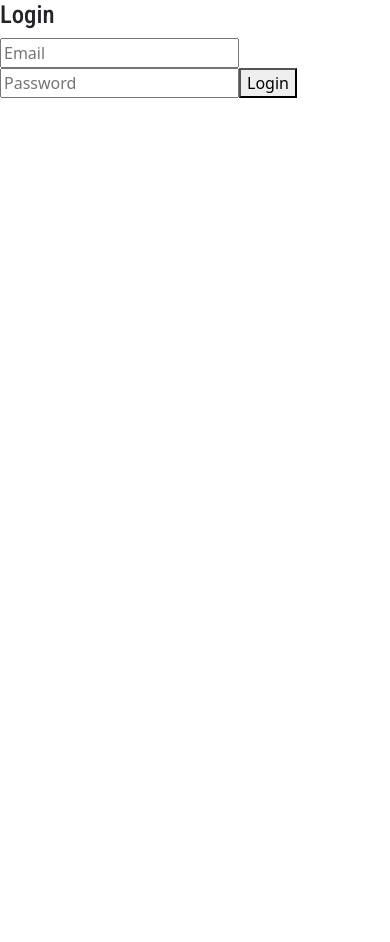
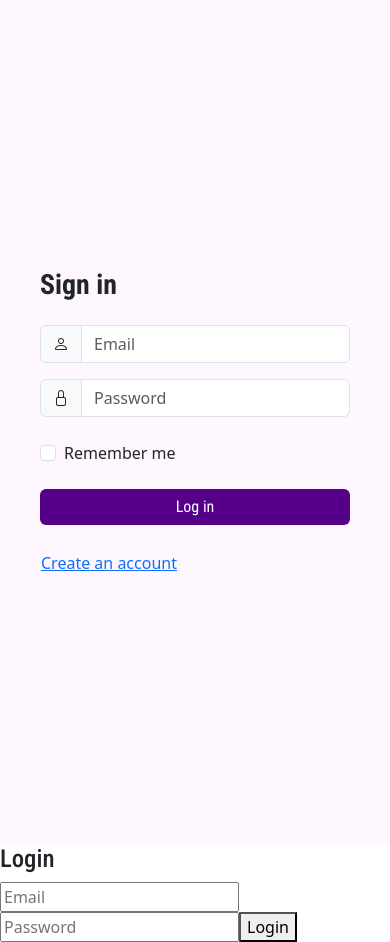
Before and after one commit to Krithiga-Balakrishnan/RP-24-25J-146, a React (Create React App) app in the folder FrontEnd/: page /login in a window 390 px wide. Before the commit the page ends 844 px from the top, so only its background shows below. Built offline with nearby package versions, Linux system fonts and the light colour scheme; no server answers; a web font is replaced by a local one; what quill-cursors would draw is missing.

Commit message:
Login & Register UI added with minimal styles

```diff
--- /dev/null
+++ b/FrontEnd/src/css/Login.css
@@ -0,0 +1,70 @@
+.auth-container {
+    display: flex;
+    min-height: 100vh;
+    align-items: center;
+    justify-content: center;
+    background-color: #fef7ff;
+    padding: 1rem;
+}
+
+.auth-card {
+    width: 100%;
+    max-width: 1000px;
+    background-color: #fef7ff;
+    border-radius: 8px;
+    overflow: hidden;
+    box-shadow: 0 4px 20px rgba(0, 0, 0, 0.1);
+    margin: 0;
+}
+
+.form-container {
+    display: flex;
+    align-items: center;
+    justify-content: center;
+    padding: 2rem;
+}
+
+.auth-form {
+    width: 100%;
+    max-width: 400px;
+}
+
+.image-container {
+    display: flex;
+    align-items: center;
+    justify-content: center;
+    padding: 2rem;
+    background-color: white;
+}
+
+.auth-image {
+    max-width: 100%;
+    height: auto;
+    object-fit: contain;
+}
+
+.social-login {
+    display: flex;
+    gap: 0.5rem;
+}
+
+.social-btn {
+    width: 32px;
+    height: 32px;
+    display: flex;
+    align-items: center;
+    justify-content: center;
+    color: white;
+    border: none;
+}
+
+/* Make sure the form is responsive */
+@media (max-width: 768px) {
+    .auth-card {
+        box-shadow: none;
+    }
+
+    .form-container {
+        padding: 1.5rem;
+    }
+}
--- a/FrontEnd/src/pages/Login.js
+++ b/FrontEnd/src/pages/Login.js
@@ -1,6 +1,7 @@
 import React, { useState, useContext } from "react";
 import { useNavigate } from "react-router-dom";
 import { UserContext } from "../context/UserContext";
+import "../css/Login.css"; // Import the new CSS file
 
 const Login = () => {
   const [email, setEmail] = useState("");
@@ -29,12 +30,73 @@ const Login = () => {
   };
 
   return (
+    // <div>
+    //   <h2>Login</h2>
+    //   <input type="email" placeholder="Email" onChange={(e) => setEmail(e.target.value)} />
+    //   <input type="password" placeholder="Password" onChange={(e) => setPassword(e.target.value)} />
+    //   <button onClick={login}>Login</button>
+    // </div>
+    <>
+      <div className="container-fluid auth-container position-relative">
+
+        <div className="row auth-card position-relative">
+          <div className="col-md-6 form-container">
+            <div className="auth-form">
+              <h1 className="mb-4 fw-bold header-font">Sign in</h1>
+
+              <div className="mb-4">
+                <div className="input-group mb-3">
+                  <span className="input-group-text">
+                    <i className="bi bi-person"></i>
+                  </span>
+                  <input type="email" className="form-control" placeholder="Email" onChange={(e) => setEmail(e.target.value)} />
+                </div>
+
+                <div className="input-group mb-3">
+                  <span className="input-group-text">
+                    <i className="bi bi-lock"></i>
+                  </span>
+                  <input type="password" className="form-control" placeholder="Password" onChange={(e) => setPassword(e.target.value)} />
+                </div>
+              </div>
+
+              <div className="mb-4 form-check">
+                <input type="checkbox" className="form-check-input" id="remember" />
+                <label className="form-check-label" htmlFor="remember">
+                  Remember me
+                </label>
+              </div>
+
+              <button className="btn primary-button w-100" onClick={login} >Log in</button>
+
+              <div className="mt-4">
+                <button
+                  onClick={() => navigate("/register")}
+                  className="btn btn-link p-0 text-decoration-underline"
+                >
+                  Create an account
+                </button>
+              </div>
+            </div>
+          </div>
+
+          <div className="col-md-6 image-container d-none d-md-flex">
+            <img
+              src="https://mdbcdn.b-cdn.net/img/Photos/new-templates/bootstrap-login-form/draw2.webp"
+              alt="Person working on laptop"
+              className="auth-image"
+            />
+          </div>
+        </div>
+      </div>
     <div>
       <h2>Login</h2>
       <input type="email" placeholder="Email" onChange={(e) => setEmail(e.target.value)} />
       <input type="password" placeholder="Password" onChange={(e) => setPassword(e.target.value)} />
       <button onClick={login}>Login</button>
     </div>
+
+    </>
   );
 };
 
--- a/FrontEnd/src/pages/Register.js
+++ b/FrontEnd/src/pages/Register.js
@@ -1,6 +1,7 @@
 import React, { useState, useContext } from "react";
 import { useNavigate } from "react-router-dom";
 import { UserContext } from "../context/UserContext";
+import "../css/Login.css"; // Import the new CSS file
 
 const Register = () => {
   const [name, setName] = useState("");
@@ -34,13 +35,73 @@ const Register = () => {
   };
 
   return (
-    <div>
-      <h2>Register</h2>
-      <input type="text" placeholder="Name" onChange={(e) => setName(e.target.value)} />
-      <input type="email" placeholder="Email" onChange={(e) => setEmail(e.target.value)} />
-      <input type="password" placeholder="Password" onChange={(e) => setPassword(e.target.value)} />
-      <button onClick={registerUser}>Register</button>
+    <>
+    <div className="container-fluid auth-container bg[#a287b0]">
+      <div className="row auth-card">
+        <div className="col-md-6 image-container d-none d-md-flex">
+          <img
+            src="https://colorlib.com/etc/regform/colorlib-regform-7/images/signup-image.jpg"
+            alt="Desk with laptop"
+            className="auth-image"
+          />
+        </div>
+
+        {/* Sign Up Form */}
+        <div className="col-md-6 form-container">
+          <div className="auth-form">
+            <h1 className="mb-4 fw-bold header-font">Sign up</h1>
+
+            <div className="mb-4">
+              <div className="input-group mb-3">
+                <span className="input-group-text">
+                  <i className="bi bi-person"></i>
+                </span>
+                {/* <input type="text" className="form-control" placeholder="Your Name" /> */}
+                <input type="text"  className="form-control" placeholder="Name" onChange={(e) => setName(e.target.value)} />
+              </div>
+
+              <div className="input-group mb-3">
+                <span className="input-group-text">
+                  <i className="bi bi-envelope"></i>
+                </span>
+                {/* <input type="email" className="form-control" placeholder="Your Email" /> */}
+                <input type="email" className="form-control" placeholder="Email" onChange={(e) => setEmail(e.target.value)} />
+              </div>
+
+              <div className="input-group mb-3">
+                <span className="input-group-text">
+                  <i className="bi bi-lock"></i>
+                </span>
+                <input type="password" className="form-control" placeholder="Password" onChange={(e) => setPassword(e.target.value)} />
+              </div>
+
+              <div className="input-group mb-3">
+                <span className="input-group-text">
+                  <i className="bi bi-lock"></i>
+                </span>
+                <input type="password" className="form-control" placeholder="Repeat your password" />
+              </div>
+            </div>
+
+            <div className="mb-4 form-check">
+              <input type="checkbox" className="form-check-input" id="terms" />
+              <label className="form-check-label" htmlFor="terms">
+                I agree all statements in Terms of service
+              </label>
+            </div>
+
+            <button className="btn primary-button w-100" onClick={registerUser}>Register</button>
+
+            <div className="mt-4 text-end">
+              <button onClick={() => navigate("/login")} className="btn btn-link p-0">
+                I am already member
+              </button>
+            </div>
+          </div>
+        </div>
+      </div>
     </div>
+    </>
   );
 };
 
```
Also changed, not shown: FrontEnd/src/images/draw2.webp (added).
